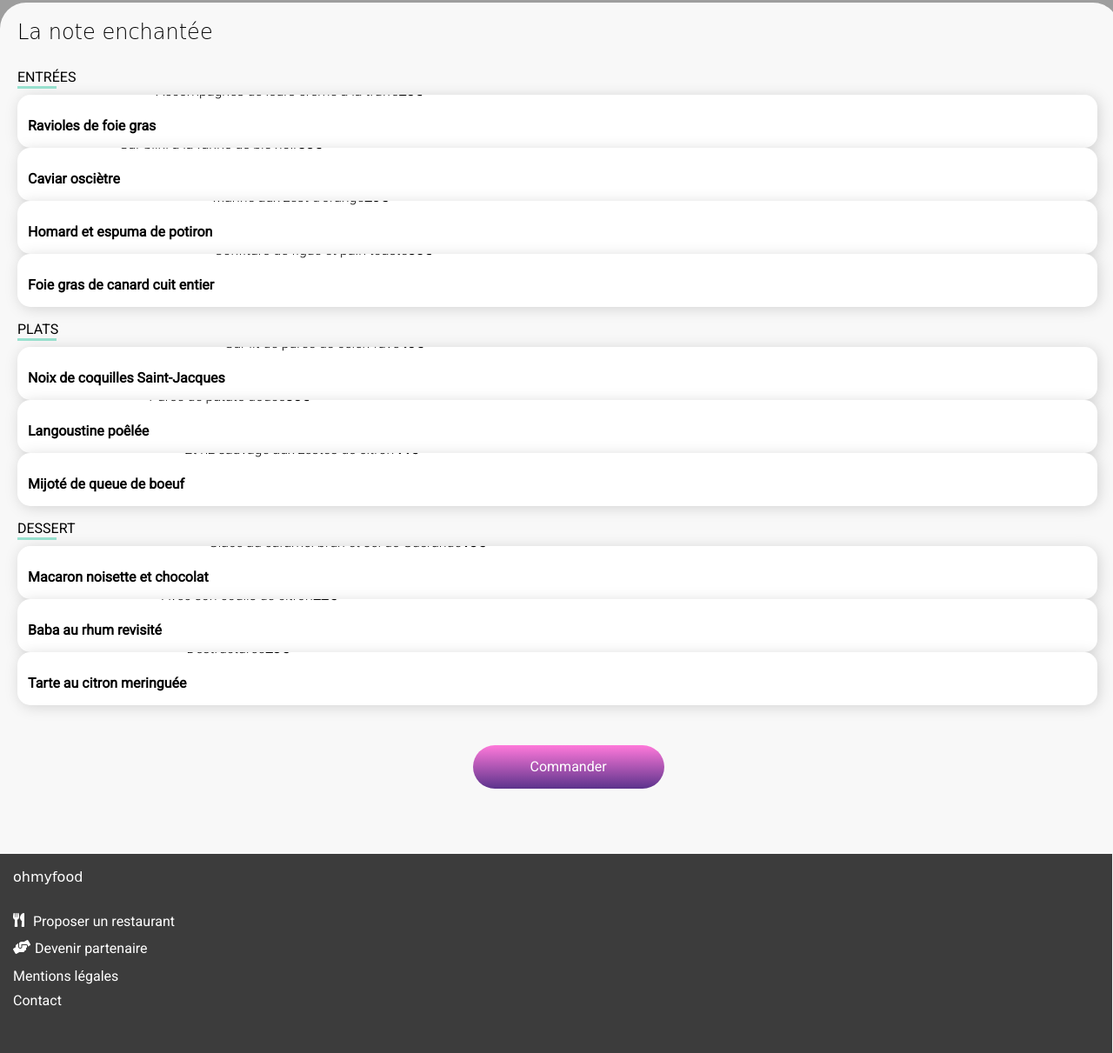
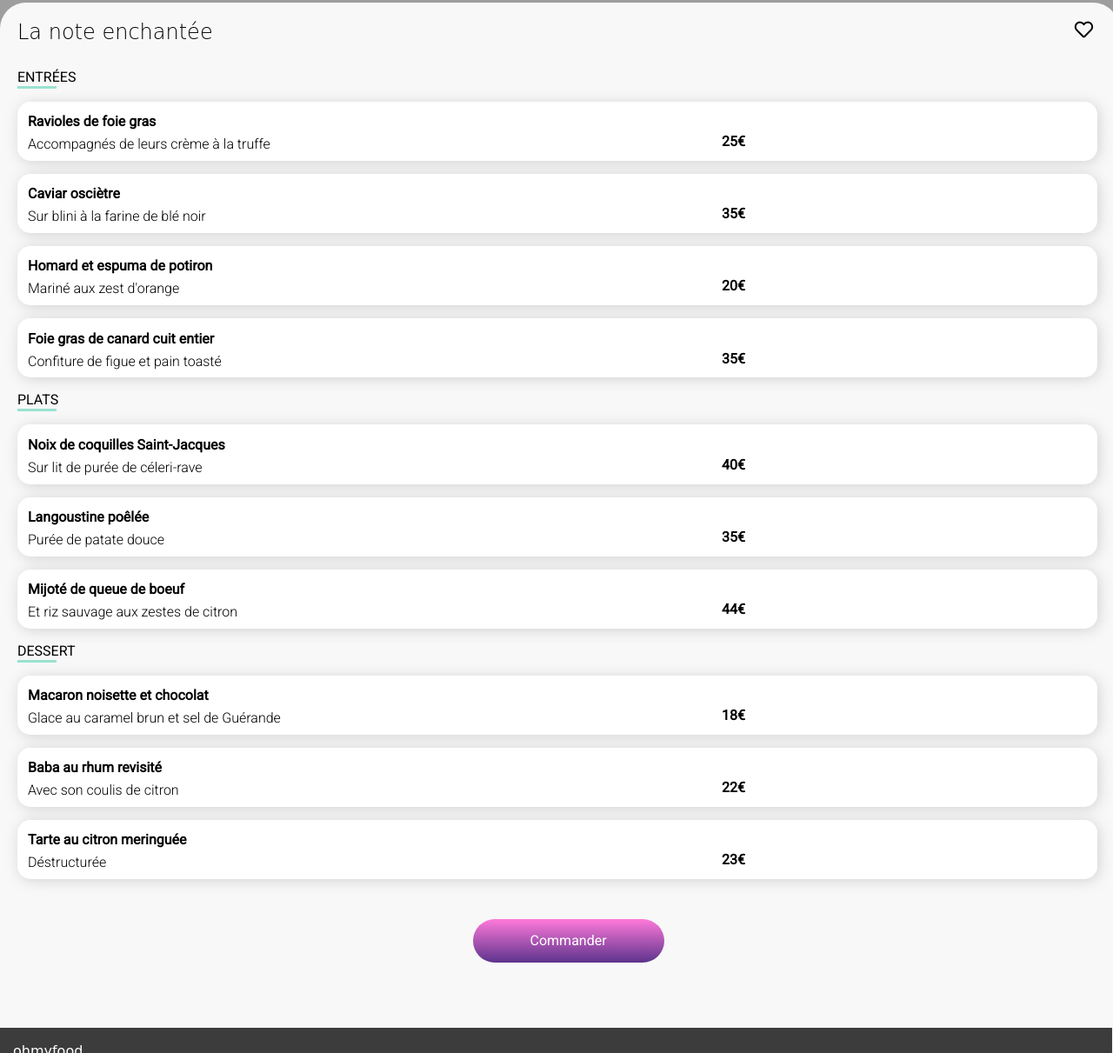
Before and after one commit to Leo31B/ohmyfood, a website: page resto2.html in a window 1280 px wide. Shown: the part 284-1495 px from the top of the page at 87% size. Drawn offline with Linux system fonts and the light colour scheme; grey boxes are pictures that could not be loaded; a web font is replaced by a local one.

Commit message:
refactor of menus

```diff
--- a/pages/restos.scss
+++ b/pages/restos.scss
@@ -46,16 +46,12 @@ body {
   margin-right: 30px;
   .fa-heart {
     opacity: 0;
+    color: #9356DC;
   }
   .fa-heart:hover {
-    color: #5C338C;
     opacity: 1;
     animation: heart 400ms ease-out forwards;
   }
-}
-
-.test {
-  height: 30px;
 }
 
 .line {
@@ -72,14 +68,16 @@ body {
   padding-left: 12px;
   margin-right: 25px;
   display: flex;
-  // height: 60px;
   filter: drop-shadow(2px 2px 8px rgba(0, 0, 0, 0.15));
-  // animation: menus 1s ease-out forwards;
   overflow: hidden;
+  margin-bottom: 15px;
 
   &__part1 {
-    width: 65%;
+    width: 60%;
     line-height: 0.3em;
+    white-space: nowrap;
+    text-overflow: ellipsis;
+    overflow: hidden;
     p {
       font-weight: 300;
     }
@@ -88,7 +86,9 @@ body {
   &__part2 {
     margin-left: 10px;
     position: relative;
+    left: 50px;
     top: 15px;
+    transition-duration: 500ms;
   }
 
   &__part3 {
@@ -98,11 +98,12 @@ body {
     justify-content: center;
     align-items: center;
     margin-left: auto;
-    // transform: translateX(-20px);
+    position: relative;
+    left: 65px;
     transition-duration: 500ms;
     .fa-check-circle {
       color: white;
-      transform: rotate(360deg);
+      transform: rotate(720deg);
       transition-duration: 500ms;
     }
   }
@@ -114,30 +115,12 @@ body {
 
   }
   &:hover &__part3 {
-    transform: translateX(-20px);
+    transform: translateX(-65px);
   }
-}
 
-.CM1 {
-  padding-top: 10px;
-}
-
-.CM2 {
-  display: flex;
-  position: relative;
-  bottom: 30px;
-}
-
-.CM3 {
-  font-weight: 300;
-  overflow: hidden;
-  text-overflow: ellipsis;
-  white-space: nowrap;
-}
-
-.CM4 {
-  margin-left: auto;
-  margin-right: 15px;
+  &:hover &__part2 {
+    transform: translateX(-50px);
+  }
 }
 
 #position {
--- a/resto2.html
+++ b/resto2.html
@@ -26,102 +26,152 @@
     <div class="menu">
       <div class="titre_resto">
         <h2>La note enchantée</h2>
+        <div class="heart1_menu">
+          <i class="far fa-heart fa-lg"></i>
         </div>
-
-      <div class="test">
-        <p>ENTRÉES</p>
-        <div class="line"></div>
-      </div>
-
-      <div class="case_menu">
-        <p class="CM1"><strong>Ravioles de foie gras</strong></p>
-        <div class="CM2">
-          <p class="CM3">Accompagnés de leurs crème à la truffe</p>
-          <p class="CM4"><strong>25€</strong></p>
+        <div class="heart2_menu">
+          <i class="fas fa-heart fa-lg"></i>
         </div>
       </div>
 
-      <div class="case_menu">
-        <p class="CM1"><strong>Caviar osciètre</strong></p>
-        <div class="CM2">
-          <p class="CM3">Sur blini à la farine de blé noir</p>
-          <p class="CM4"><strong>35€</strong></p>
+      <p>ENTRÉES</p>
+      <div class="line"></div>
+
+      <section class="case_menu">
+        <div class="case_menu__part1">
+          <h4>Ravioles de foie gras</h4>
+          <p>Accompagnés de leurs crème à la truffe</p>
         </div>
+        <div class="case_menu__part2">
+          <h4>25€</h4>
         </div>
+        <div class="case_menu__part3">
+            <i class="fas fa-check-circle fa-lg"></i>
+        </div>
+      </section>
 
-      <div class="case_menu">
-        <p class="CM1"><strong>Homard et espuma de potiron</strong></p>
-        <div class="CM2">
-          <p class="CM3">Mariné aux zest d'orange</p>
-          <p class="CM4"><strong>20€</strong></p>
+      <section class="case_menu">
+        <div class="case_menu__part1">
+          <h4>Caviar osciètre</h4>
+          <p>Sur blini à la farine de blé noir</p>
         </div>
+        <div class="case_menu__part2">
+          <h4>35€</h4>
         </div>
+        <div class="case_menu__part3">
+            <i class="fas fa-check-circle fa-lg"></i>
+        </div>
+      </section>
 
-      <div class="case_menu">
-        <p class="CM1"><strong>Foie gras de canard cuit entier</strong></p>
-        <div class="CM2">
-          <p class="CM3">Confiture de figue et pain toasté</p>
-          <p class="CM4"><strong>35€</strong></p>
+      <section class="case_menu">
+        <div class="case_menu__part1">
+          <h4>Homard et espuma de potiron</h4>
+          <p>Mariné aux zest d'orange</p>
         </div>
+        <div class="case_menu__part2">
+          <h4>20€</h4>
         </div>
+        <div class="case_menu__part3">
+            <i class="fas fa-check-circle fa-lg"></i>
+        </div>
+      </section>
 
-      <div class="test">
+      <section class="case_menu">
+        <div class="case_menu__part1">
+          <h4>Foie gras de canard cuit entier</h4>
+          <p>Confiture de figue et pain toasté</p>
+        </div>
+        <div class="case_menu__part2">
+          <h4>35€</h4>
+        </div>
+        <div class="case_menu__part3">
+            <i class="fas fa-check-circle fa-lg"></i>
+        </div>
+      </section>
+
       <p>PLATS</p>
       <div class="line"></div>
+
+      <section class="case_menu">
+        <div class="case_menu__part1">
+          <h4>Noix de coquilles Saint-Jacques</h4>
+          <p>Sur lit de purée de céleri-rave</p>
         </div>
+        <div class="case_menu__part2">
+          <h4>40€</h4>
+        </div>
+        <div class="case_menu__part3">
+            <i class="fas fa-check-circle fa-lg"></i>
+        </div>
+      </section>
 
-      <div class="case_menu">
-        <p class="CM1"><strong>Noix de coquilles Saint-Jacques</strong></p>
-        <div class="CM2">
-          <p class="CM3">Sur lit de purée de céleri-rave</p>
-          <p class="CM4"><strong>40€</strong></p>
+      <section class="case_menu">
+        <div class="case_menu__part1">
+          <h4>Langoustine poêlée</h4>
+          <p>Purée de patate douce</p>
         </div>
+        <div class="case_menu__part2">
+          <h4>35€</h4>
         </div>
+        <div class="case_menu__part3">
+            <i class="fas fa-check-circle fa-lg"></i>
+        </div>
+      </section>
 
-      <div class="case_menu">
-        <p class="CM1"><strong>Langoustine poêlée</strong></p>
-        <div class="CM2">
-          <p class="CM3">Purée de patate douce</p>
-          <p class="CM4"><strong>35€</strong></p>
+      <section class="case_menu">
+        <div class="case_menu__part1">
+          <h4>Mijoté de queue de boeuf</h4>
+          <p>Et riz sauvage aux zestes de citron</p>
         </div>
+        <div class="case_menu__part2">
+          <h4>44€</h4>
         </div>
+        <div class="case_menu__part3">
+            <i class="fas fa-check-circle fa-lg"></i>
+        </div>
+      </section>
 
-      <div class="case_menu">
-        <p class="CM1"><strong>Mijoté de queue de boeuf</strong></p>
-        <div class="CM2">
-          <p class="CM3">Et riz sauvage aux zestes de citron</p>
-          <p class="CM4"><strong>44€</strong></p>
-        </div>
-      </div>
-
-      <div class="test">
       <p>DESSERT</p>
       <div class="line"></div>
+
+      <section class="case_menu">
+        <div class="case_menu__part1">
+          <h4>Macaron noisette et chocolat</h4>
+          <p>Glace au caramel brun et sel de Guérande</p>
         </div>
+        <div class="case_menu__part2">
+          <h4>18€</h4>
+        </div>
+        <div class="case_menu__part3">
+            <i class="fas fa-check-circle fa-lg"></i>
+        </div>
+      </section>
 
-      <div class="case_menu">
-        <p class="CM1"><strong>Macaron noisette et chocolat</strong></p>
-        <div class="CM2">
-          <p class="CM3">Glace au caramel brun et sel de Guérande</p>
-          <p class="CM4"><strong>18€</strong></p>
+      <section class="case_menu">
+        <div class="case_menu__part1">
+          <h4>Baba au rhum revisité</h4>
+          <p>Avec son coulis de citron</p>
         </div>
+        <div class="case_menu__part2">
+          <h4>22€</h4>
         </div>
+        <div class="case_menu__part3">
+            <i class="fas fa-check-circle fa-lg"></i>
+        </div>
+      </section>
 
-      <div class="case_menu">
-        <p class="CM1"><strong>Baba au rhum revisité</strong></p>
-        <div class="CM2">
-          <p class="CM3">Avec son coulis de citron</p>
-          <p class="CM4"><strong>22€</strong></p>
+      <section class="case_menu">
+        <div class="case_menu__part1">
+          <h4>Tarte au citron meringuée</h4>
+          <p>Déstructurée</p>
         </div>
+        <div class="case_menu__part2">
+          <h4>23€</h4>
         </div>
-
-      <div class="case_menu">
-        <p class="CM1"><strong>Tarte au citron meringuée</strong></p>
-        <div class="CM2">
-          <p class="CM3">Déstructurée</p>
-          <p class="CM4"><strong>23€</strong></p>
+        <div class="case_menu__part3">
+            <i class="fas fa-check-circle fa-lg"></i>
         </div>
-      </div>
+      </section>
 
       <div class="button" id="position">
         <p>Commander</p>
```
Also changed, not shown: resto1.html (+86 -54 lines), resto3.html (+103 -58 lines), resto4.html (+103 -58 lines), style.css, 1 other file. Lines whose indentation alone changed are shown as unchanged.
